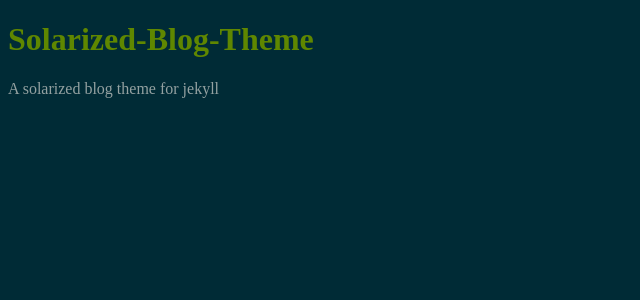
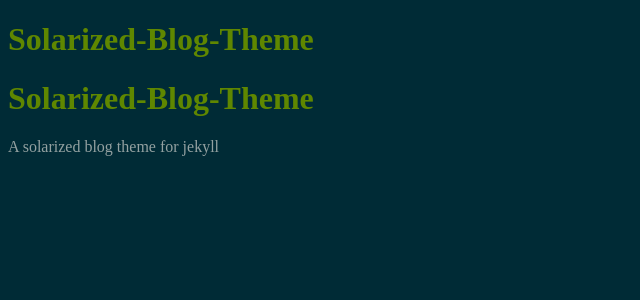
Before and after one commit to sohnryang/solarized-blog-theme, a Jekyll site: the page built from index.md, in a window 1280 px wide. Shown: the top 300 px of the page, without its empty margins (0-640 px from the left). Built offline with Jekyll 4.4.1, drawn with Linux system fonts in a browser that asks for light colours; a style sheet for code colours, icons or effects is not loaded; our own code applies the rules of GitHub Pages for plain Markdown files; part of the change alters nothing that is shown.

Commit message:
added h1 again

```diff
--- a/index.md
+++ b/index.md
@@ -1,6 +1,7 @@
 ---
 layout: home
-title: Solarized-Blog-Theme
 ---
 
+# Solarized-Blog-Theme
+
 A solarized blog theme for jekyll
```
